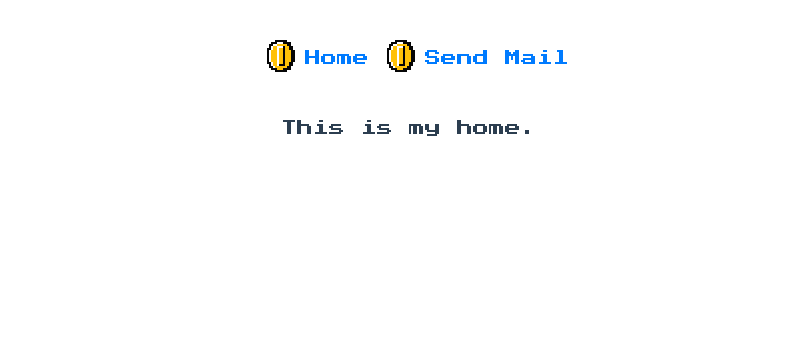
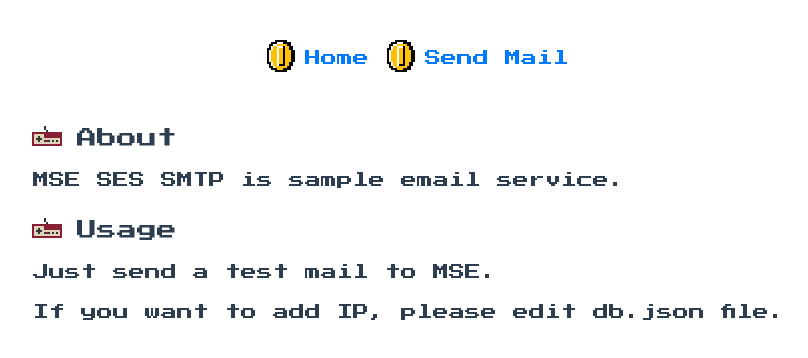
Before and after one commit to wtg42/mse_ses_smtp_vue, a Vue app: page / in a window 1280 px wide. Shown: the top 358 px of the page, without its empty margins (231-1039 px from the left). Built offline with nearby package versions, Linux system fonts and the light colour scheme.

Commit message:
### CSS 版面調整

```diff
--- a/src/App.vue
+++ b/src/App.vue
@@ -14,6 +14,6 @@
   -webkit-font-smoothing: antialiased;
   -moz-osx-font-smoothing: grayscale;
   color: #2c3e50;
-  @apply text-center;
+  /* @apply text-center; */
 }
 </style>
--- a/src/views/Home.vue
+++ b/src/views/Home.vue
@@ -1,9 +1,20 @@
 <template>
-  <div class="home mt-10">
-    <ul>
-      <li>This is my home.</li>
-    </ul>
+  <div class="flex justify-center mt-10">
+    <section class="topic">
+      <div class="flex items-center -ml-4">
+        <div class="mb-2"><i class="nes-jp-logo transform scale-50"></i></div>
+        <div><h2 class="text-xl">About</h2></div>
+      </div>
+      <p>MSE SES SMTP is sample email service.</p>
+      <div class="flex items-center -ml-4">
+        <div class="mb-2"><i class="nes-jp-logo transform scale-50"></i></div>
+        <div><h2 class="text-xl">Usage</h2></div>
+      </div>
+      <p>Just send a test mail to MSE.</p>
+      <p>If you want to add IP, please edit db.json file.</p>
+    </section>
   </div>
+
 </template>
 
 <script>
--- a/src/views/SendMailToMSE.vue
+++ b/src/views/SendMailToMSE.vue
@@ -1,9 +1,7 @@
 <template>
   <div class="py-12">
     <div class="max-w-7xl mx-auto sm:px-6 lg:px-8">
-      <div class="bg-white overflow-hidden shadow-xl sm:rounded-lg">
-        <BasicTextForm :ipList="ipList" />
-      </div>
+      <BasicTextForm :ipList="ipList" />
     </div>
   </div>
 </template>
```
